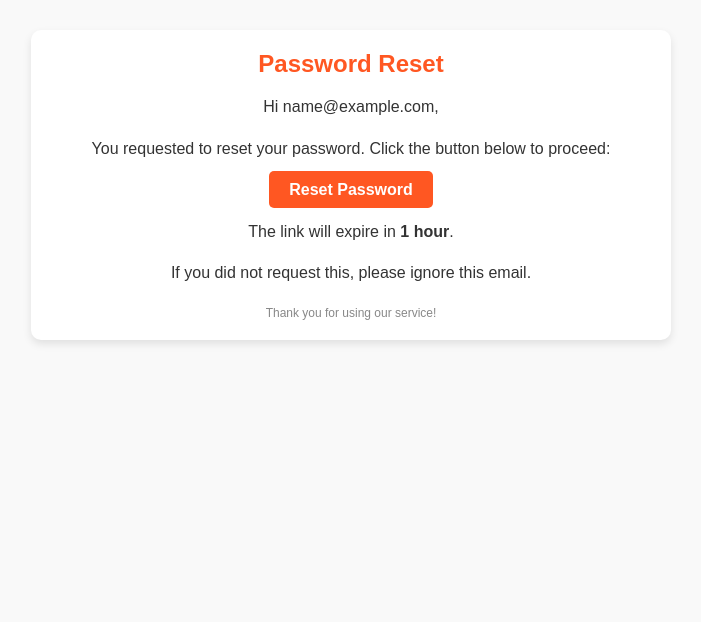
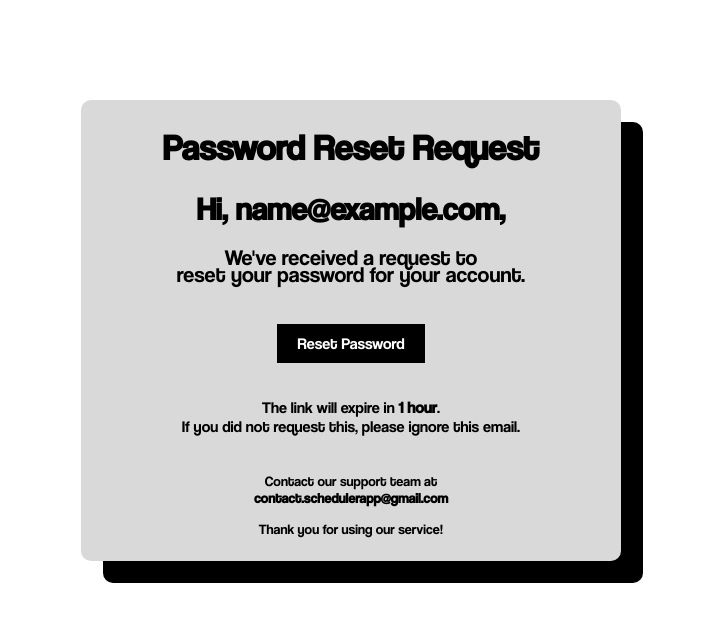
Before and after one commit to CoderIsNowAviable/scheuler, a FastAPI app: template templates/password_reset_email.html in a window 1280 px wide. Shown: the top 622 px of the page, without its empty margins (289-990 px from the left). Run offline with FastAPI, Linux system fonts and the light colour scheme; the template is opened without the code that fills it: most values are stand-ins (such as "Sample title", 1, 10 or a date in 2020); parts of the project's set-up code (start-up, migrations or seed data) failed here and were passed over.

Commit message:
Update password_reset_email.html
updated html & css

```diff
--- a/templates/password_reset_email.html
+++ b/templates/password_reset_email.html
@@ -1,60 +1,98 @@
 <!DOCTYPE html>
-<html>
+<html lang="en">
 <head>
     <style>
+        @font-face {
+        font-family: 'Coolvetica';
+        src: url('../fonts/coolvetica-20250105T074502Z-001/coolvetica/coolvetica-rg.woff2') format('woff2');
+        font-weight: normal;
+        font-style: normal;
+  }
         body {
-            font-family: Arial, sans-serif;
-            background-color: #f9f9f9;
+            font-family: Coolvetica;
+            font-weight: 100;
+            color:black;
+            background-color: #fff;
             margin: 0;
             padding: 0;
         }
         .email-container {
-            max-width: 600px;
-            margin: 30px auto;
+            max-width: 500px;
+            margin: 100px auto;
             padding: 20px;
-            background: #ffffff;
+            background: #d9d9d9;
             border-radius: 10px;
-            box-shadow: 0px 4px 8px rgba(0, 0, 0, 0.1);
+            box-shadow: 22px 22px 0px #000;
+            transition: all 0.4s ease;
+        }
+        .email-container:hover{
+            transform: translate(-4px);
+            box-shadow: 0px 0px 20px rgba(0, 0, 0, 0.241);
         }
         .header {
             text-align: center;
-            color: #FF5722;
-            font-size: 24px;
+            color: #000;
+            font-size: 36px;
             font-weight: bold;
+            margin-top: 5px
         }
         .content {
+            text-align: center;
+        }
+        .content h1{
+            font-size: 32px;
+        }
+        .content h2{
+            line-height: 0.8;
+            font-size: 22px;
+            margin-bottom: 50px;
+            font-weight: 100;
+        }
+        .content h3{
             font-size: 16px;
-            line-height: 1.6;
-            color: #333333;
-            text-align: center;
+            margin-top: 45px;
+            font-weight: 100;
+            margin-bottom: 0px;
+        }
+        .content p{
+            margin-top: 0px;
         }
         .reset-link {
             color: #ffffff;
-            background-color: #FF5722;
+            background-color: #000;
             text-decoration: none;
             padding: 10px 20px;
-            border-radius: 5px;
-            font-weight: bold;
+            border-radius: 0px;
+            font-weight: 100;
+            margin-bottom: px;
         }
         .footer {
-            font-size: 12px;
-            color: #888888;
             text-align: center;
-            margin-top: 20px;
+            margin-top: 36px;
+            margin-bottom: -10px;
+        }
+        .footer p{
+            font-size: 14px;
         }
     </style>
 </head>
 <body>
     <div class="email-container">
-        <div class="header">Password Reset</div>
+        <div class="header">Password Reset Request</div>
         <div class="content">
-            <p>Hi {{ user_email }},</p>
-            <p>You requested to reset your password. Click the button below to proceed:</p>
+            <h1>Hi, {{ user_email }},</h1>
+            <h2>We've received a request to<br>reset your password for your account.</h2>
             <a href="{{ reset_link }}" class="reset-link">Reset Password</a>
-            <p>The link will expire in <strong>1 hour</strong>.</p>
+
+            <h3>The link will expire in <strong>1 hour</strong>.</h3>
             <p>If you did not request this, please ignore this email.</p>
+
         </div>
-        <div class="footer">Thank you for using our service!</div>
+        <div class="footer">
+            <p>Contact our support team at<br><strong>contact.schedulerapp@gmail.com</strong></p>
+            <p>Thank you for using our service!</p>
+        </div>
+
     </div>
 </body>
 </html>
```
